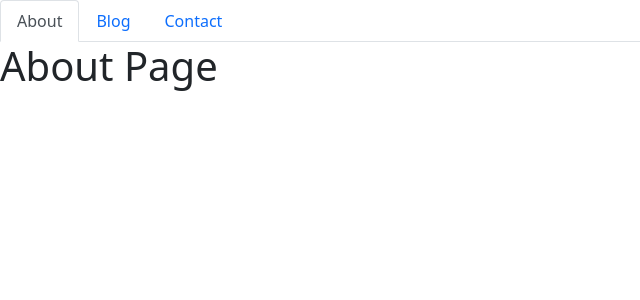
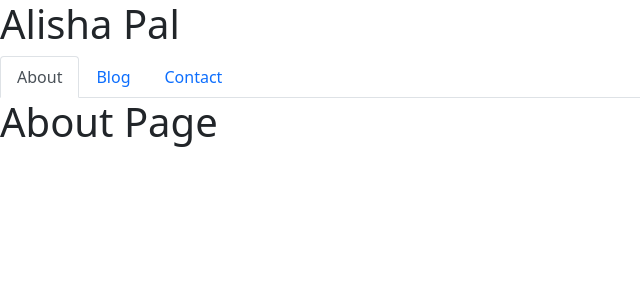
Before and after one commit to apal96/alishaReactPortfolio, a React (Create React App) app: page / in a window 1280 px wide. Shown: the top 300 px of the page, without its empty margins (0-640 px from the left). Built offline with nearby package versions, Linux system fonts and the light colour scheme.

Commit message:
add header.js

```diff
--- /dev/null
+++ b/src/components/Header.js
@@ -0,0 +1,13 @@
+import React from 'react';
+// // Here we are importing a CSS file as a dependency
+// import '../styles/Header.css';
+
+function Header() {
+  return (
+    <header className="header">
+      <h1>Alisha Pal</h1>
+    </header>
+  );
+}
+
+export default Header;
--- a/src/components/Portfolio.js
+++ b/src/components/Portfolio.js
@@ -3,6 +3,7 @@ import NavTabs from './NavTabs';
 import About from './pages/About';
 import Blog from './pages/Work';
 import Contact from './pages/Contact';
+import Header from './Header';
 
 export default function PortfolioContainer() {
   const [currentPage, setCurrentPage] = useState('About');
@@ -21,6 +22,7 @@ export default function PortfolioContainer() {
 
   return (
     <div>
+      <Header/>
       <NavTabs currentPage={currentPage} handlePageChange={handlePageChange} />
 
       {renderPage()}
```
